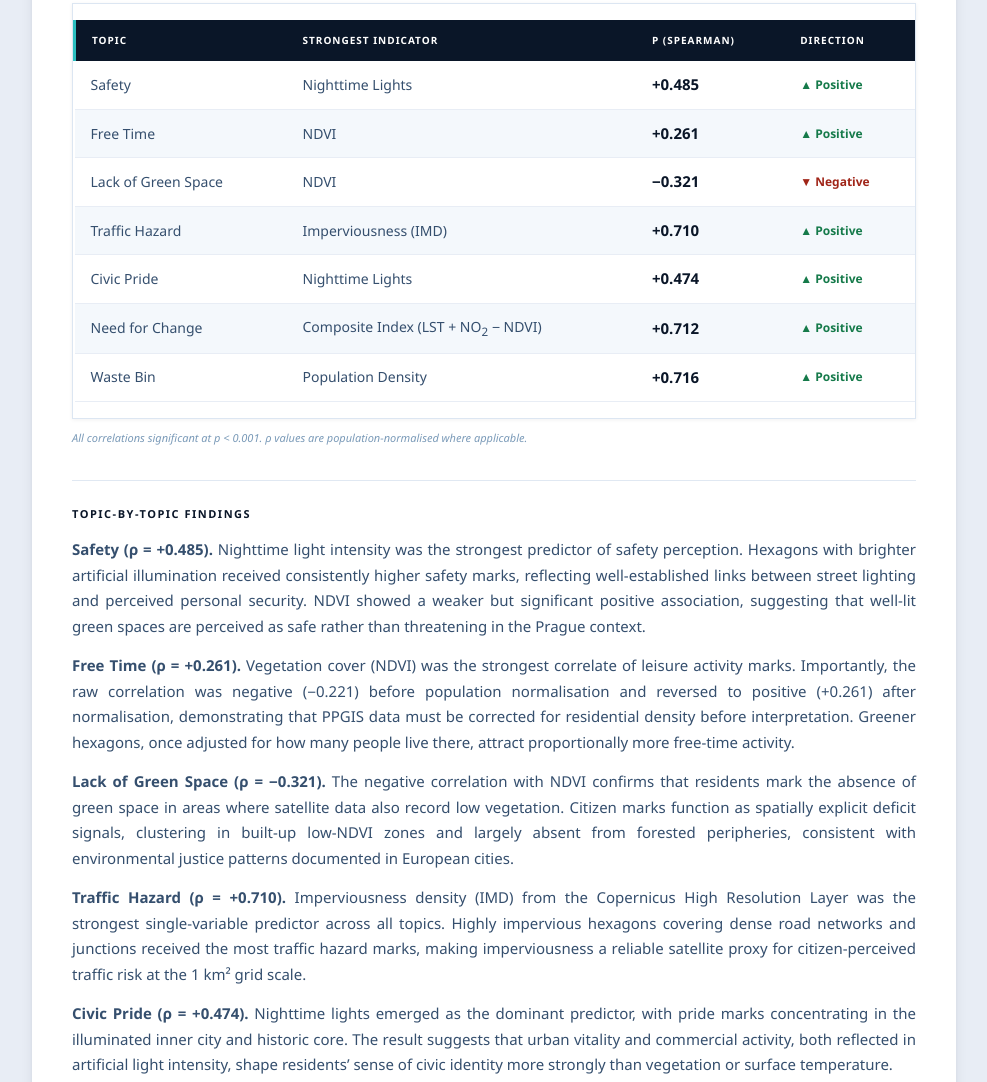
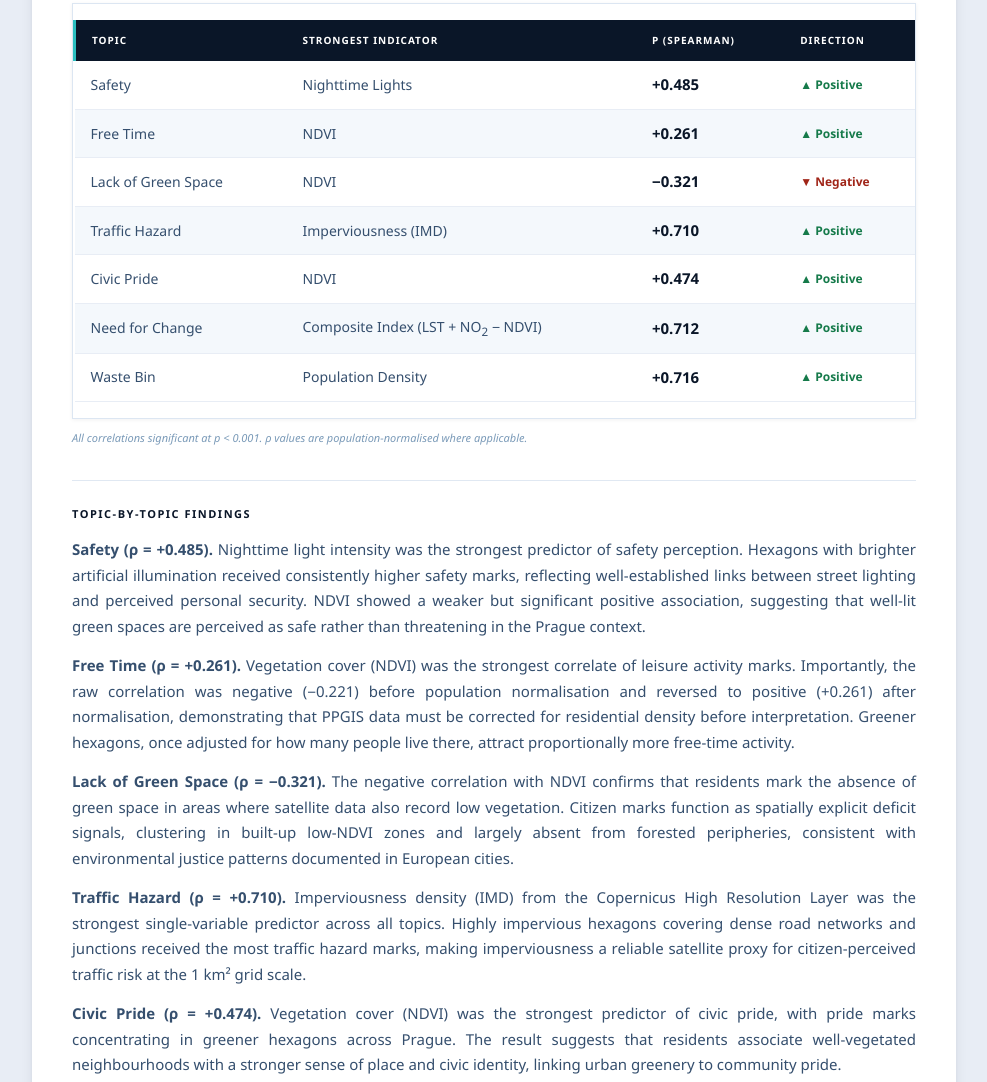
Before and after one commit to sanjidasuchi/Thesis_website, a plain HTML site: page index.html in a window 1280 px wide. Shown: the part 3933-5015 px from the top of the page, without its empty margins (146-1133 px from the left). Drawn offline with Linux system fonts and the light colour scheme.

Commit message:
Fix Civic Pride indicator: Nighttime Lights -> NDVI in caption, table, and discussion

```diff
--- a/index.html
+++ b/index.html
@@ -156,7 +156,7 @@
                         </tr>
                         <tr>
                             <td>Civic Pride</td>
-                            <td>Nighttime Lights</td>
+                            <td>NDVI</td>
                             <td class="r-value">+0.474</td>
                             <td class="dir-pos">&#9650; Positive</td>
                         </tr>
@@ -187,7 +187,7 @@
 
             <p><strong>Traffic Hazard (&rho;&nbsp;=&nbsp;+0.710).</strong> Imperviousness density (IMD) from the Copernicus High Resolution Layer was the strongest single-variable predictor across all topics. Highly impervious hexagons covering dense road networks and junctions received the most traffic hazard marks, making imperviousness a reliable satellite proxy for citizen-perceived traffic risk at the 1&nbsp;km&sup2; grid scale.</p>
 
-            <p><strong>Civic Pride (&rho;&nbsp;=&nbsp;+0.474).</strong> Nighttime lights emerged as the dominant predictor, with pride marks concentrating in the illuminated inner city and historic core. The result suggests that urban vitality and commercial activity, both reflected in artificial light intensity, shape residents&rsquo; sense of civic identity more strongly than vegetation or surface temperature.</p>
+            <p><strong>Civic Pride (&rho;&nbsp;=&nbsp;+0.474).</strong> Vegetation cover (NDVI) was the strongest predictor of civic pride, with pride marks concentrating in greener hexagons across Prague. The result suggests that residents associate well-vegetated neighbourhoods with a stronger sense of place and civic identity, linking urban greenery to community pride.</p>
 
             <p><strong>Need for Change (&rho;&nbsp;=&nbsp;+0.712).</strong> A composite urban stress index combining Land Surface Temperature, NO<sub>2</sub> column density, and inverted NDVI outperformed any single indicator. Hexagons scoring high on thermal stress, air pollution, and low vegetation simultaneously received the most need-for-change marks, confirming that residents perceive cumulative environmental pressure rather than responding to one stressor in isolation.</p>
 
@@ -214,7 +214,7 @@
                 </figure>
                 <figure class="map-card">
                     <img src="pics/map_proudness.jpg" alt="Civic Pride and Nighttime Lights bivariate map, Prague">
-                    <figcaption>Civic Pride &times; Nighttime Lights</figcaption>
+                    <figcaption>Civic Pride &times; NDVI</figcaption>
                 </figure>
                 <figure class="map-card">
                     <img src="pics/map_needchange.jpg" alt="Need for Change and Urban Stress Index bivariate map, Prague">
```
